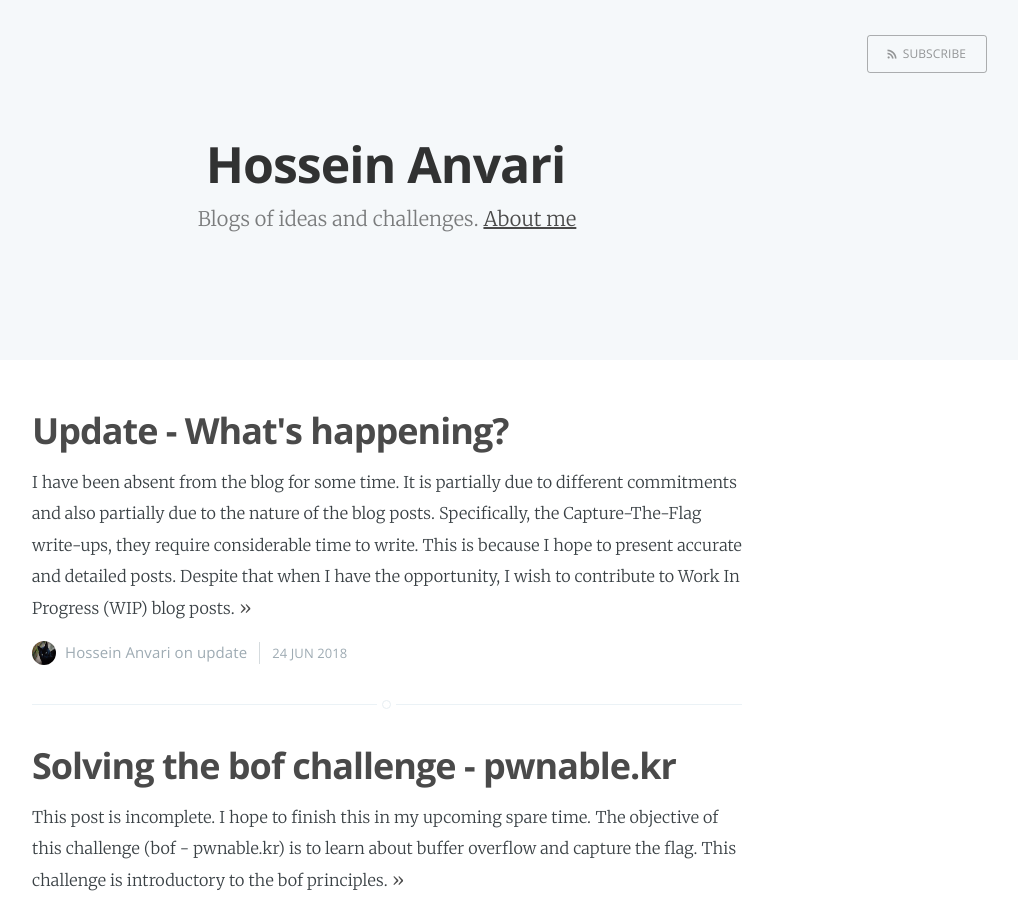
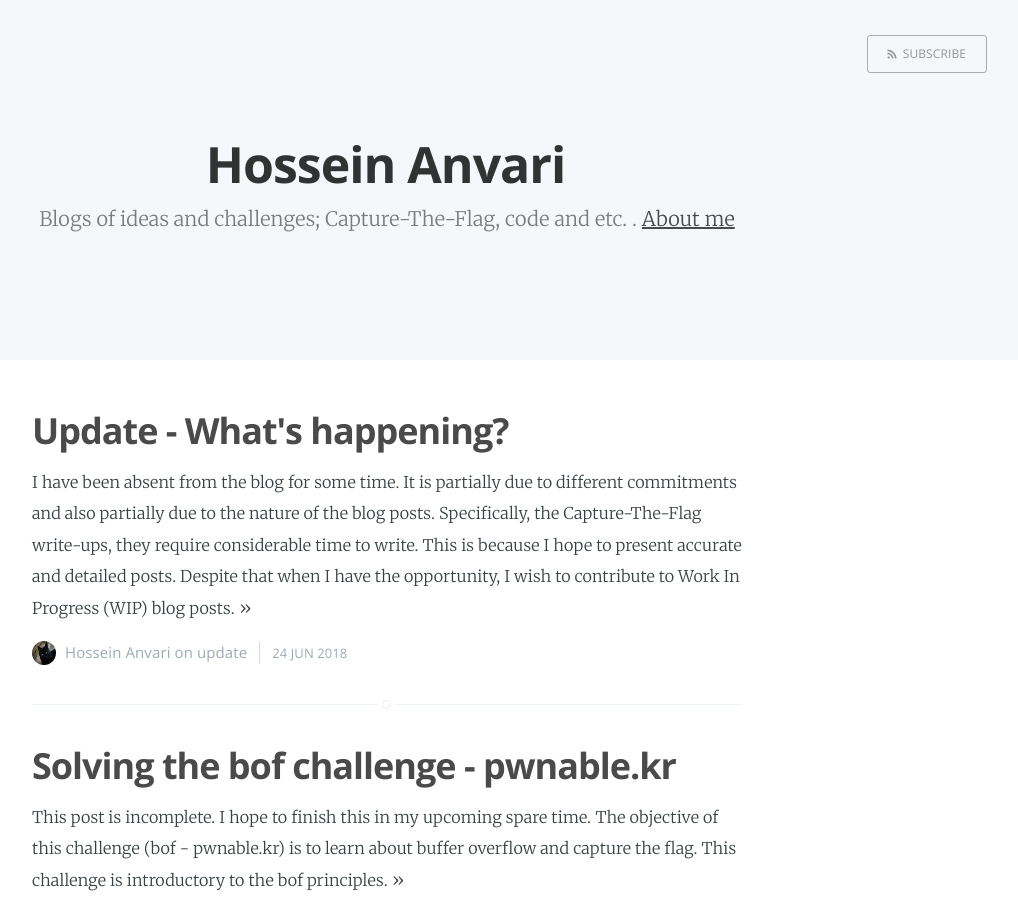
Before and after one commit to KHZ-INTL/blog, a Jekyll site: the page built from index.html, in a window 1280 px wide and 900 px high. Shown: the whole window, without its empty margins (253-1271 px from the left). Built offline with Jekyll 4.4.1, drawn with Linux system fonts in a browser that asks for light colours; the list of posts is cut into pages by our own code; some of the changed text lies outside the part shown.

Commit message:
removed troublesome qoutation marks from trags.

```diff
--- a/_config.yml
+++ b/_config.yml
@@ -1,14 +1,14 @@
 # Site Settings
 name: "Hossein Anvari"
 title: "Hossein Anvari"
-description: "Blogs of ideas and challenges"
+description: "Blogs of ideas and challenges; Capture-The-Flag, code and etc. "
 meta_description: "Blogging about Capture-The-Flag(CTF) challenges, programming and intriguing subjects."
 author: "Hossein Anvari"
-author_description: "An amateur python programmer and phtographer who enjoys blogging about Capture-The-Flag(CTF) challenges, programming and intriguing subjects."
+author_description: "Blogging about Capture-The-Flag(CTF) challenges, programming and intriguing subjects."
 # Details for the RSS feed generator
 url:  'https://khz-intl.github.io/'
 baseurl: ""
-domain_name: 'http://khz-intl.github.io'
+domain_name: 'https://khz-intl.github.io'
 
 markdown: kramdown
 highlighter: rouge
--- a/_posts/2018-03-26-solving-the-fd-challenge-pwnablekr.markdown
+++ b/_posts/2018-03-26-solving-the-fd-challenge-pwnablekr.markdown
@@ -2,7 +2,7 @@
 layout: post
 title:  "Solving the fd challenge - pwnable.kr"
 date:   2018-03-26 10:18:00
-categories: capture-the-flag pawnablekr Writeup "file descriptor"
+categories: capture-the-flag pawnablekr Writeup file descriptor
 ---
 
 
```
